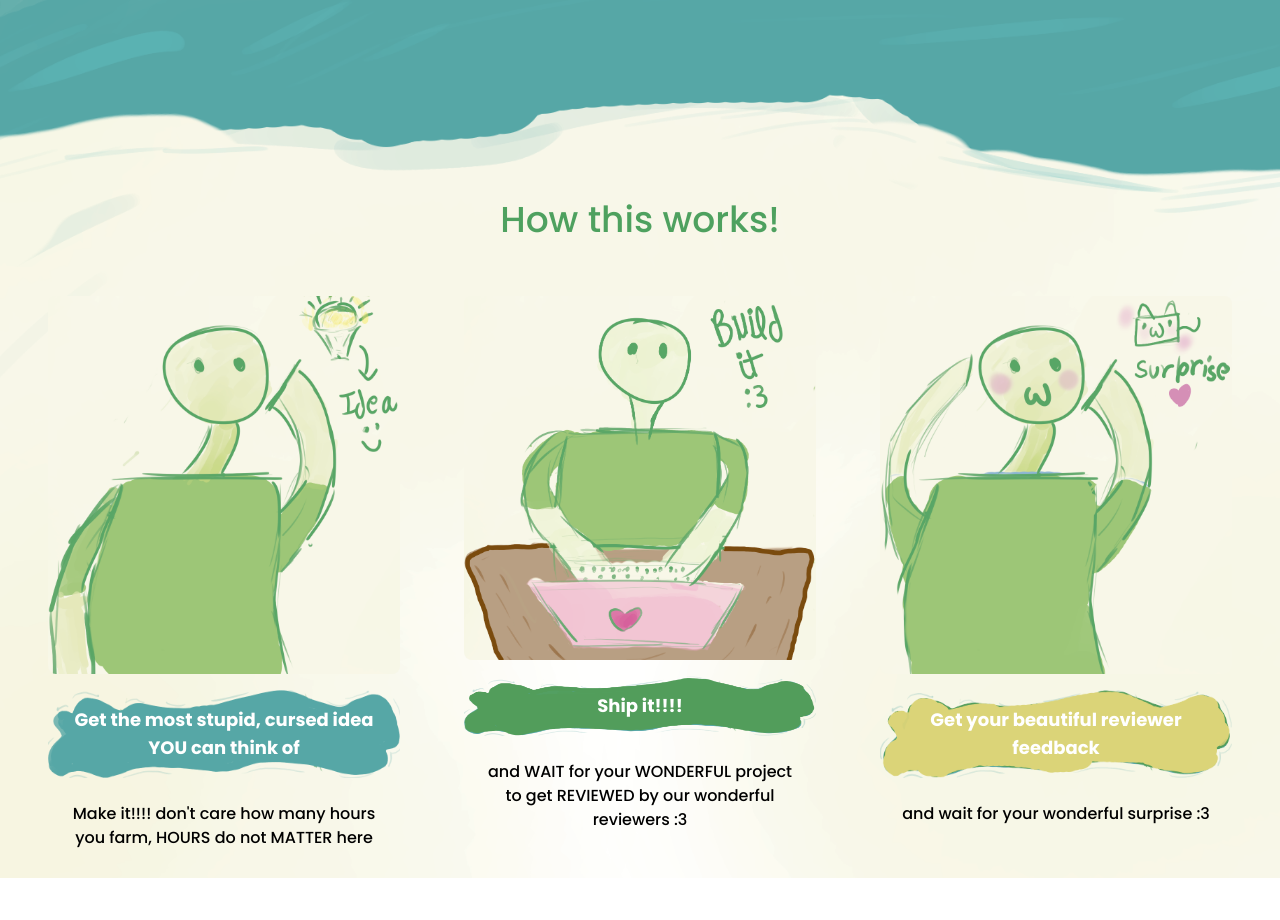
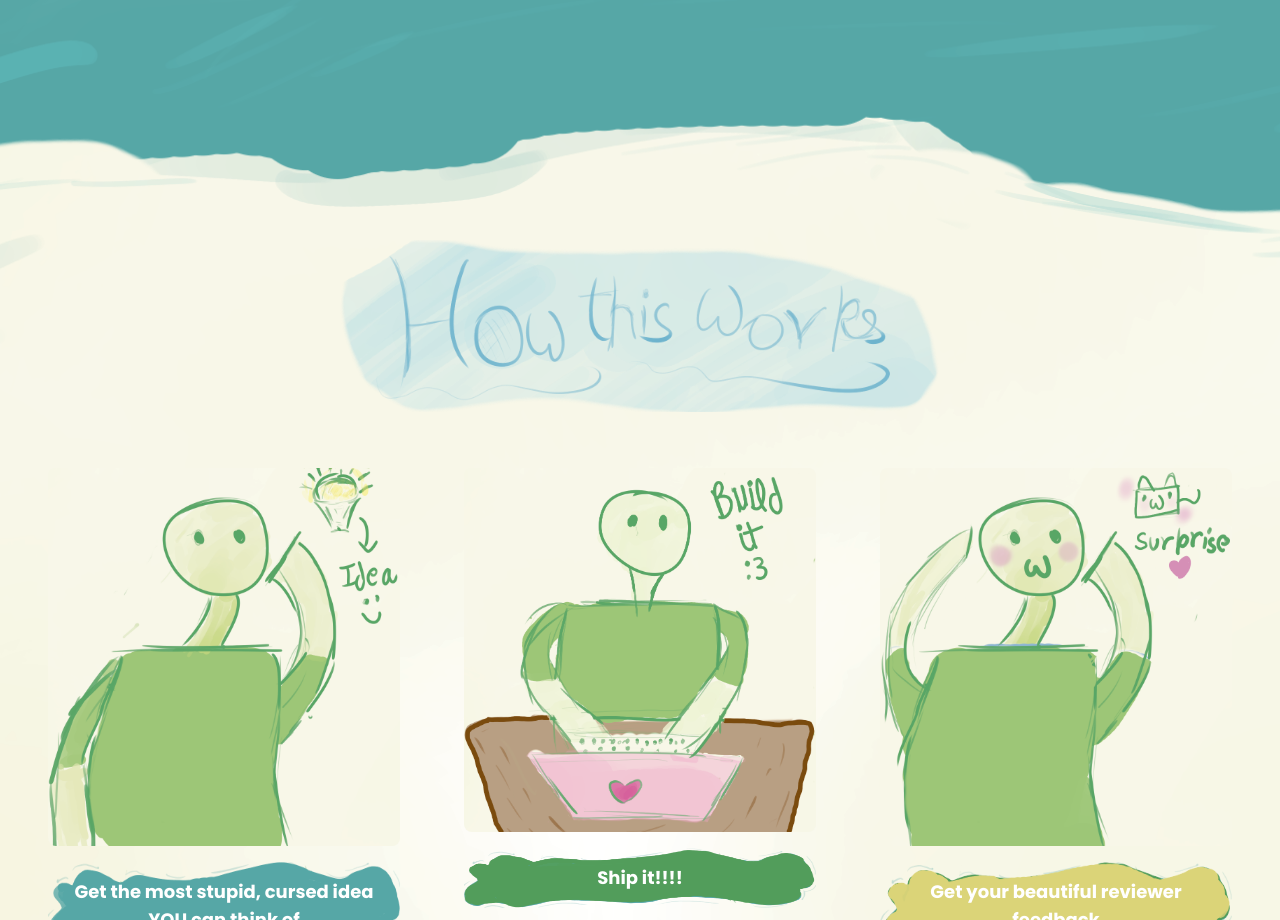
Before and after one commit to Gabouin/Wonders, a Next.js app: page / in a window 1280 px wide. Shown: the part 820-1740 px from the top of the page. Before the commit the page ends 1698 px from the top, so only its background shows below. Built offline with nearby package versions, Linux system fonts and the light colour scheme.

Commit message:
feat: add  text image :D

```diff
--- a/app/components/HowThisWorks.tsx
+++ b/app/components/HowThisWorks.tsx
@@ -62,10 +62,12 @@ export function HowThisWorks() {
       />
 
       <div className="relative z-20 flex flex-col items-center justify-center min-h-screen pt-35">
-        <div className="text-black pt-10">
-          <p className="text-4xl font-poppins text-[#4EA15F] font-medium pt-10">
-            How this works!
-          </p>
+        <div className="pt-30">
+          <img
+            src="/how-this-works.png"
+            alt="How this works!"
+            className="h-auto w-150 object-contain"
+          />
         </div>
 
         <div className="grid grid-cols-1 md:grid-cols-3 gap-8 w-full pt-10 px-8">
```
Also changed, not shown: public/how-this-works.png (added), 1 other file (tests, documents, lock files or other folders).
